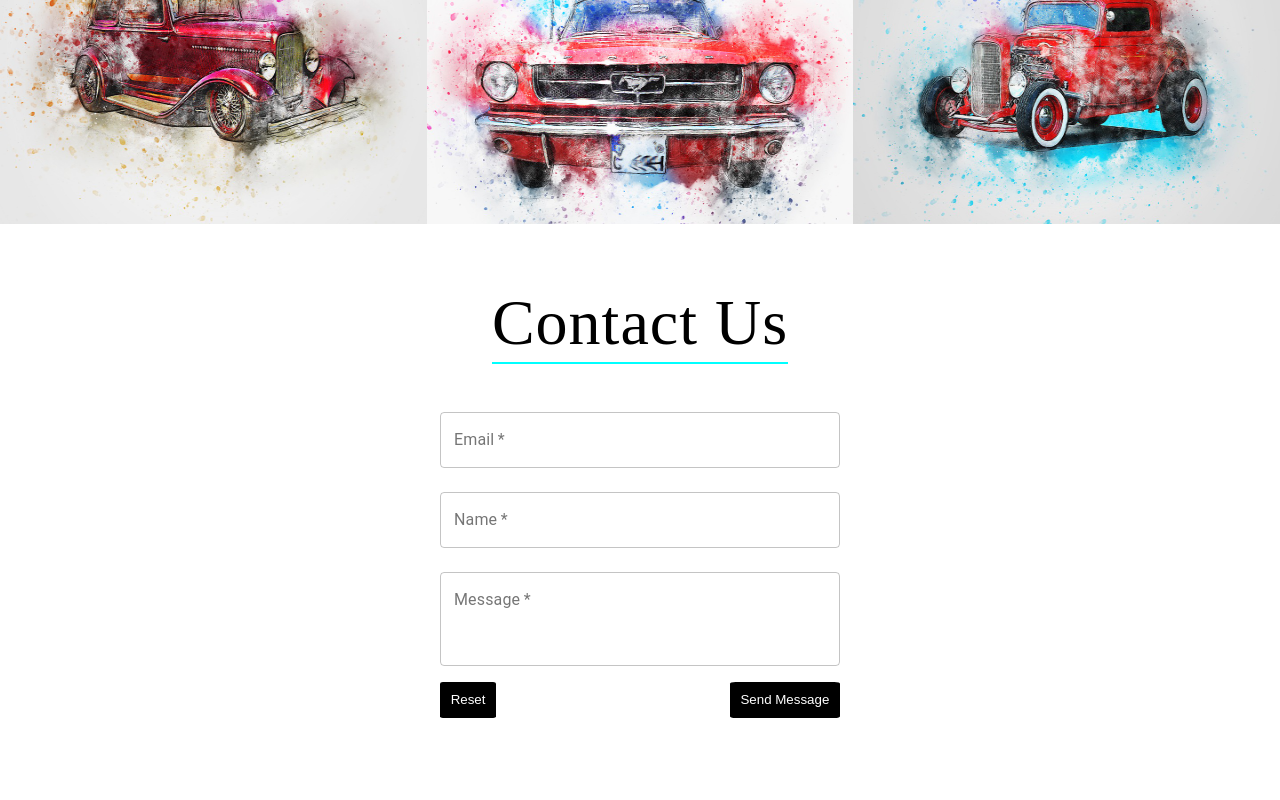
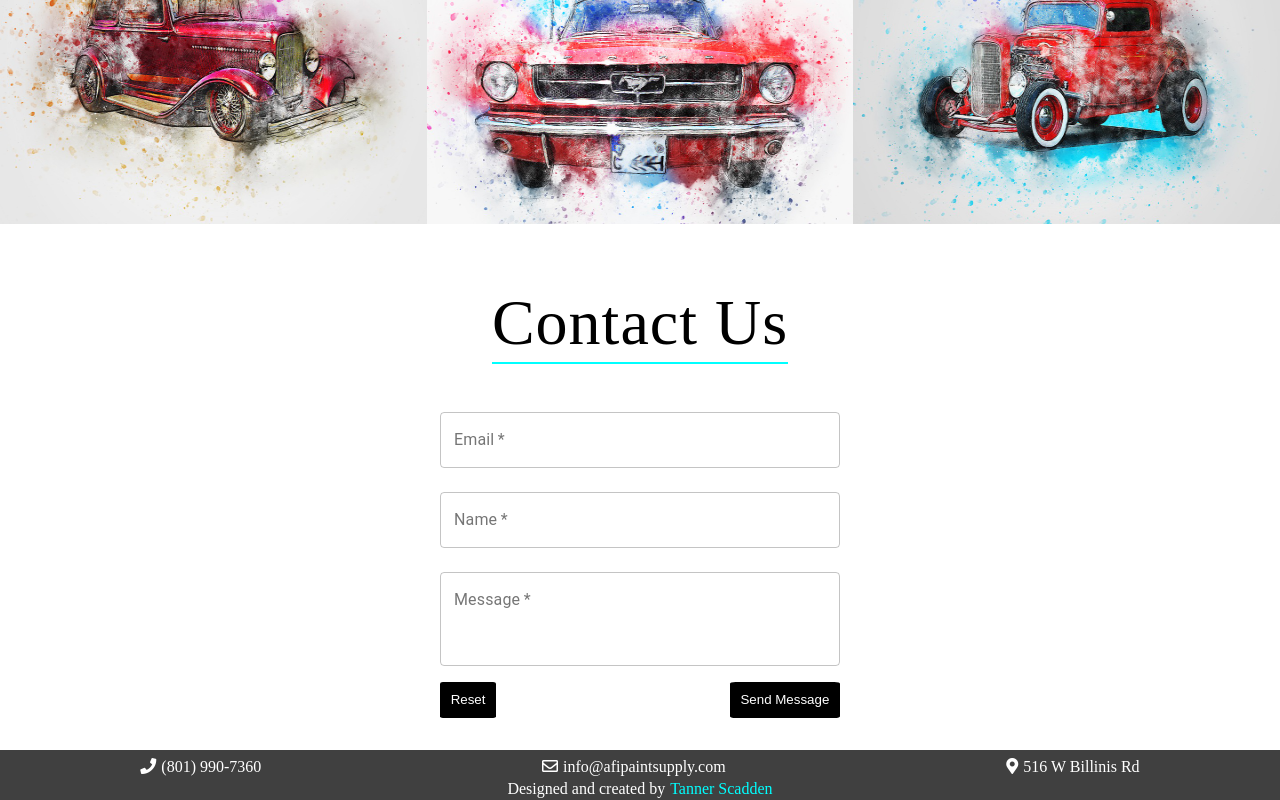
Before and after one commit to Tanner-Scadden/afiv2, a React (Create React App) app: page /#/ in a window 1280 px wide. Shown: the part 1385-2185 px from the top of the page. Before the commit the page ends 2135 px from the top, so only its background shows below. Built offline with nearby package versions, Linux system fonts and the light colour scheme.

Commit message:
fixed some design mistakes, added footer

```diff
--- /dev/null
+++ b/src/Components/Footer/Footer.js
@@ -0,0 +1,18 @@
+import React from 'react';
+
+import './Footer.scss';
+
+const Footer = (props) => {
+  return(
+    <div className="footer">
+      <div className="info">
+        <h3><i class="fas fa-phone"></i>(801) 990-7360</h3>
+        <h3><i class="far fa-envelope"></i>info@afipaintsupply.com</h3>
+        <h3><i class="fas fa-map-marker-alt"></i>516 W Billinis Rd</h3>
+      </div>
+      <a href="https://tannerscadden.com/" target="_blank" rel="noopener noreferrer">Designed and created by <p>Tanner Scadden</p></a>
+    </div>
+  )
+}
+
+export default Footer;
--- /dev/null
+++ b/src/Components/Footer/Footer.scss
@@ -0,0 +1,43 @@
+@import "../../Styles/global.scss";
+
+.footer {
+  width: 100%;
+  background: $main-color;
+  height: 4.8em;
+  padding-top: .5em;
+
+  display: flex;
+  flex-direction: column;
+  align-items: center;
+
+  .info {
+    color: white;
+
+    .fas, .far {
+      padding-right: 5px;
+    }
+  }
+  a {
+    padding-top: 6px;
+    cursor: pointer;
+
+    display: flex;
+
+    p {
+      color: aqua;
+      padding-left: 5px;
+    }
+  }
+}
+
+
+@media only screen and (min-width: 475px) {
+  .footer{
+    height: 2.6em;
+    .info{
+      width: 100%;
+      display: flex;
+      justify-content: space-around;
+    }
+  }
+}
--- a/src/Pages/Home.js
+++ b/src/Pages/Home.js
@@ -3,6 +3,7 @@ import React from 'react';
 
 // Components
 import Header from '../Components/Header/Header';
+import Footer from '../Components/Footer/Footer';
 
 // Styling
 import './Home.scss';
@@ -120,6 +121,7 @@ const Home = (props) => {
         </div>
 
       </div>
+      <Footer />
     </div>
   )
 }
--- a/src/Pages/Home.scss
+++ b/src/Pages/Home.scss
@@ -14,7 +14,8 @@ a {
 
 .arrow {
   text-align: center;
-  margin: 30vh 0;
+  font-size: 1.2em;
+  margin: 20vh 0;
 }
 .bounce {
   -moz-animation: bounce 3s infinite;
@@ -166,6 +167,7 @@ a {
         font-size: 2.5em;
         text-transform: capitalize;
         text-align: center;
+        max-width: 345px;
       }
 
       .info {
@@ -284,7 +286,7 @@ a {
 
 @media only screen and (min-height: 700px) {
   .arrow {
-    margin: 37vh 0;
+    margin: 30vh 0;
   }
 }
 
@@ -298,6 +300,9 @@ a {
     .top {
       .banner {
         height: 5em;
+        .title {
+          max-width: none;
+        }
       }
     }
   }
```
